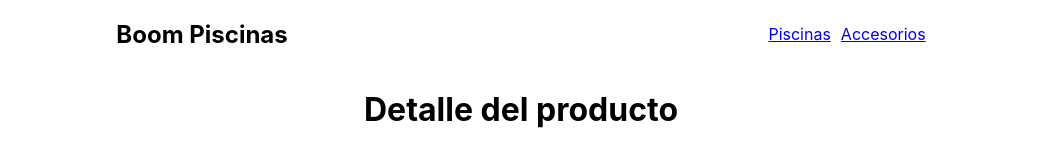
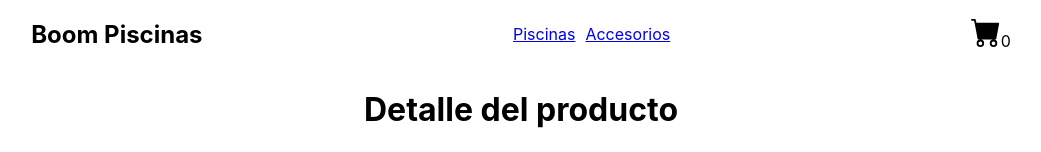
Before and after one commit to comechingon/SegundaEntregaReact.AlejandroScheiffer, a React (Create React App) app: page /item/1 in a window 1280 px wide. Shown: the top 152 px of the page, without its empty margins (119-1160 px from the left). Built offline with nearby package versions, Linux system fonts and the light colour scheme.

Commit message:
cartprovider

```diff
--- a/src/App.js
+++ b/src/App.js
@@ -1,22 +1,20 @@
 import './App.css';
-import{ BrowserRouter, Routes, Route } from 'react-router-dom'
-import ItemListContainer from './components/ItemListContainer/ItemListContainer';
-import ItemDetailContainer from './components/ItemDetailContainer/ItemDetailContainer';
+
 import Navbar from './components/Navbar/Navbar';
+
+import{ BrowserRouter } from 'react-router-dom'
+import AppRouter from './routes/AppRouter';
+
+import { CartProvider } from './context/CarContext';
 
 function App() {
   return (
     <div className="App">
       <BrowserRouter>
-      <Navbar />
-      <Routes>
-
-        <Route path='/' element={<ItemListContainer greeting={`Todos los Productos`} />} />
-        <Route path='/category/:categoryId' element={<ItemListContainer greeting={`Productos Filtrados`} />} />
-        <Route path='/item/:productId' element={<ItemDetailContainer />} />
-
-      </Routes>
-
+        <CartProvider>
+           <Navbar />
+           <AppRouter />
+        </CartProvider>
       </BrowserRouter>
     </div>
   );
--- /dev/null
+++ b/src/components/CartWidget/CartWidget.js
@@ -0,0 +1,19 @@
+const CartWidget = () => {
+    return (
+        <div>
+            <svg
+            xmlns="http://www.w3.org/2000/svg"
+            width="30"
+            height="30"
+            fill="currentColor"
+            class="bi bi-cart-fill"
+            viewBox="0 0 16 16"
+          >
+            <path d="M0 1.5A.5.5 0 0 1 .5 1H2a.5.5 0 0 1 .485.379L2.89 3H14.5a.5.5 0 0 1 .491.592l-1.5 8A.5.5 0 0 1 13 12H4a.5.5 0 0 1-.491-.408L2.01 3.607 1.61 2H.5a.5.5 0 0 1-.5-.5zM5 12a2 2 0 1 0 0 4 2 2 0 0 0 0-4zm7 0a2 2 0 1 0 0 4 2 2 0 0 0 0-4zm-7 1a1 1 0 1 1 0 2 1 1 0 0 1 0-2zm7 0a1 1 0 1 1 0 2 1 1 0 0 1 0-2z" />
+          </svg>
+            0
+        </div>
+    )
+}
+
+export default CartWidget
--- a/src/components/ItemDetail/ItemDetail.js
+++ b/src/components/ItemDetail/ItemDetail.js
@@ -1,17 +1,21 @@
-import { useState } from "react"
+import { useState, useContext} from "react"
 import { Link } from 'react-router-dom'
+import { CartContext } from "../../context/CarContext"
 import ItemCount from "../ItemCount/ItemCount"
 
-const ItemDetail = ({ id, name, img, price, category, description, stock}) => {
+const ItemDetail = ({ id, name, img, price, category, stock, description }) => {
     const [quantity, setQuantity] = useState(0)
 
-    const handleOnadd = (qty) => {
+    const{ addItem } = useContext(CartContext)
 
-        const productToAdd = {
-            id, name, price, qty
-        }
-        console.log(productToAdd)
-        setQuantity(qty)
+    const handleOnadd = (quantity) => {
+        console.log('agregue al carrito: ', quantity)
+
+        setQuantity(parseInt(quantity))
+
+        addItem({id, name, quantity, price})
+
+
 
     }
 
--- a/src/components/Navbar/Navbar.js
+++ b/src/components/Navbar/Navbar.js
@@ -1,5 +1,5 @@
 import { Link } from "react-router-dom"
-
+import CartWidget from "../CartWidget/CartWidget";
 const Navbar = () => {
 
     return (
@@ -9,6 +9,7 @@ const Navbar = () => {
                 <Link to='/category/piscinas' style={{ margin: 10}}>Piscinas</Link>
                 <Link to='/category/accesorios'>Accesorios</Link>
             </div>
+            <CartWidget />
         </nav>
     )
 
--- /dev/null
+++ b/src/context/CarContext.js
@@ -0,0 +1,27 @@
+import { useState, createContext } from "react"
+
+export const CartContext = createContext({
+    cart: []
+})
+
+export const CartProvider = ({ children }) => {
+    const [cart, setCart] = useState([])
+
+    const addItem = (productToAdd) => {
+        if(!isInCart(productToAdd.id)){
+            setCart(prev => [...prev, productToAdd])
+        }
+    }
+
+    const isInCart = (id) => {
+        return cart.some(prod => prod.id === id)
+    }
+
+
+    return(
+        <CartContext.Provider value={{ cart, addItem }}>
+            {children}
+        </CartContext.Provider>
+
+    )
+}
--- /dev/null
+++ b/src/routes/AppRouter.js
@@ -0,0 +1,18 @@
+
+import{ Routes, Route } from 'react-router-dom'
+import ItemDetailContainer from '../components/ItemDetailContainer/ItemDetailContainer';
+import ItemListContainer from '../components/ItemListContainer/ItemListContainer';
+
+
+const AppRouter = () => {
+    return (
+        <Routes>
+        <Route path='/' element={<ItemListContainer greeting={`Todos los Productos`} />} />
+        <Route path='/category/:categoryId' element={<ItemListContainer greeting={`Productos Filtrados`} />} />
+        <Route path='/item/:productId' element={<ItemDetailContainer />} />
+      </Routes>
+
+    )
+}
+
+export default AppRouter
```
